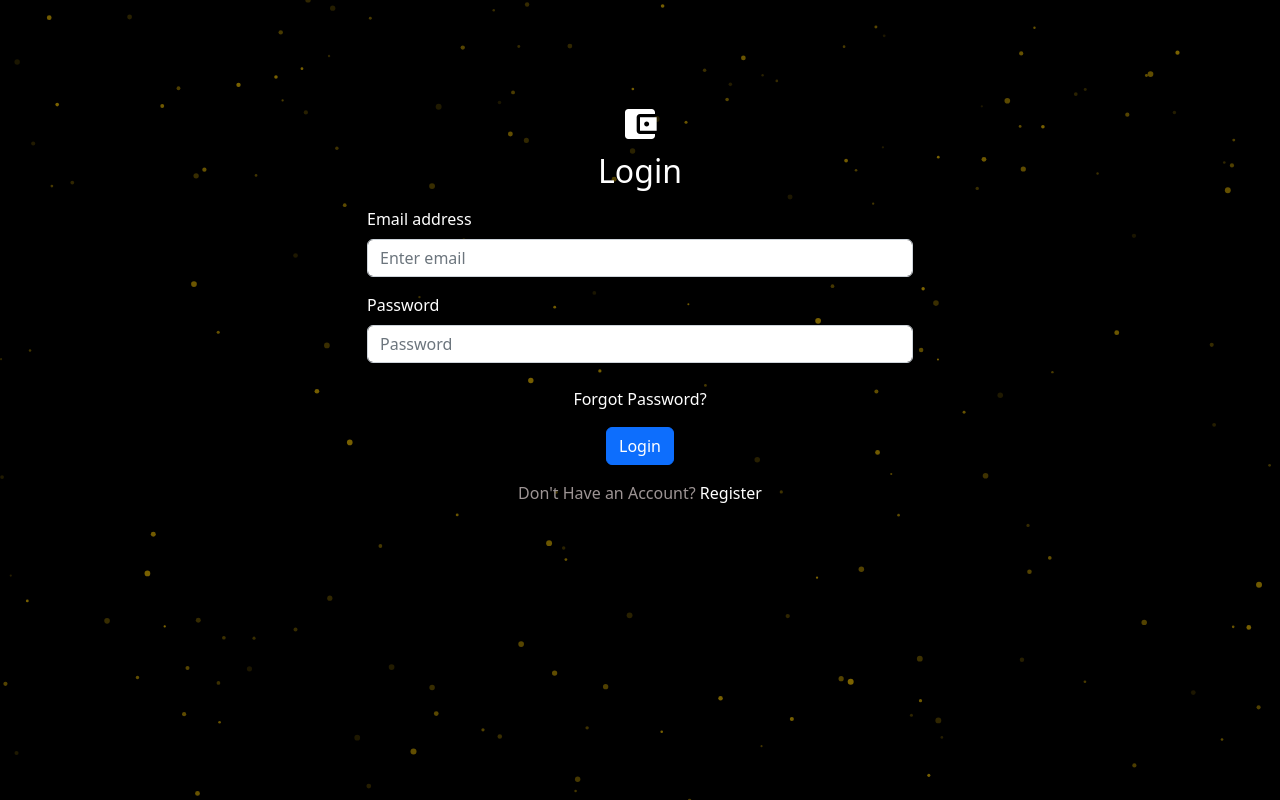
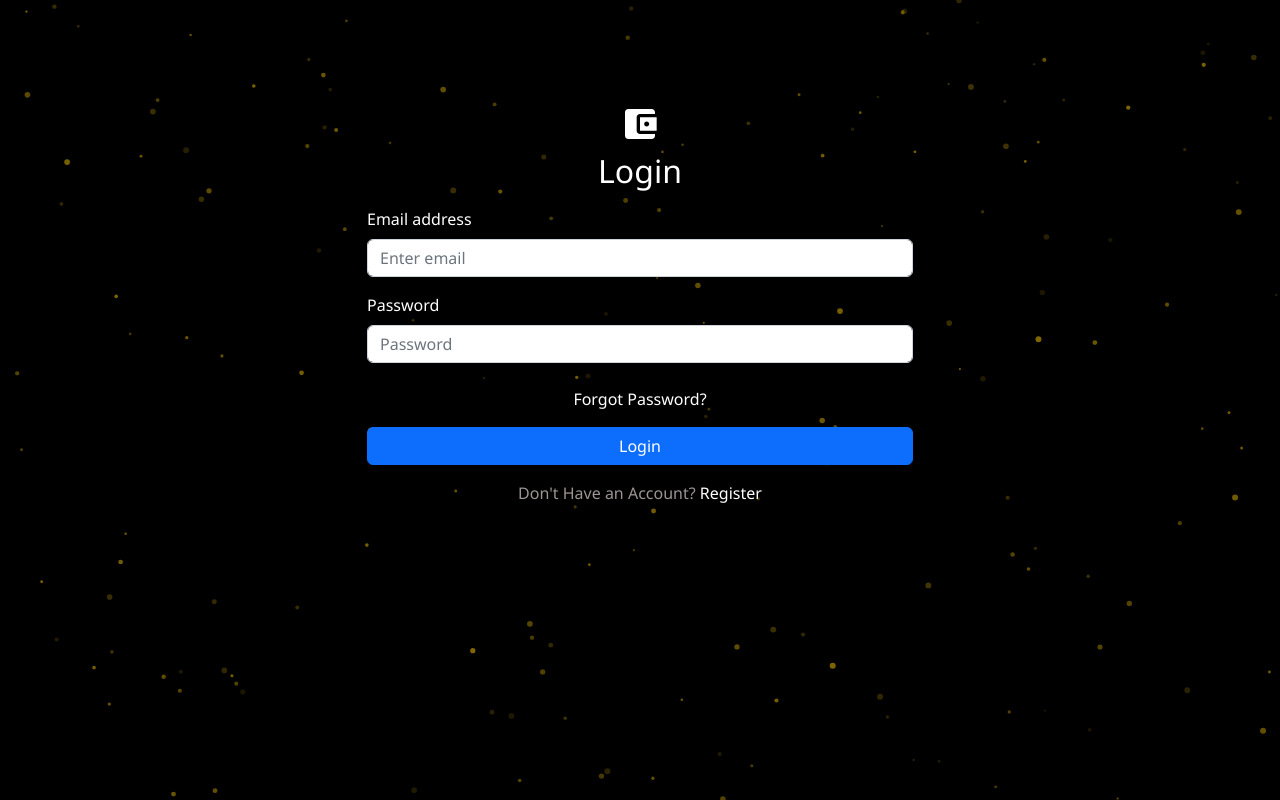
Before and after one commit to Sandeep-4512/Personal-Finance-Manager-App, a React (Create React App) app in the folder frontend/: page /login in a window 1280 px wide. Built offline with nearby package versions, Linux system fonts and the light colour scheme; no server answers.

Commit message:
Update App.css

```diff
--- a/frontend/src/App.css
+++ b/frontend/src/App.css
@@ -0,0 +1,176 @@
+/* Base Styles */
+.App {
+  min-height: 100vh;
+  display: flex;
+  flex-direction: column;
+  background-color: #f5f5f5; /* Light gray instead of solid grey */
+  font-family: 'Segoe UI', Tahoma, Geneva, Verdana, sans-serif;
+}
+
+/* Layout Styles */
+.main-container {
+  flex: 1;
+  display: flex;
+  flex-direction: column;
+  max-width: 1200px;
+  margin: 0 auto;
+  width: 100%;
+  padding: 20px;
+}
+
+/* Auth Page Common Styles */
+.auth-container {
+  display: flex;
+  justify-content: center;
+  align-items: center;
+  min-height: 100vh;
+  background: linear-gradient(135deg, #f5f7fa 0%, #c3cfe2 100%);
+}
+
+.auth-form {
+  background: white;
+  padding: 2.5rem;
+  border-radius: 12px;
+  box-shadow: 0 10px 30px rgba(0, 0, 0, 0.1);
+  width: 100%;
+  max-width: 450px;
+  margin: 20px;
+}
+
+.auth-header {
+  text-align: center;
+  margin-bottom: 2rem;
+}
+
+.auth-header h2 {
+  color: #2c3e50;
+  font-weight: 600;
+}
+
+/* Avatar Page Styles */
+.avatar-selection {
+  display: flex;
+  flex-direction: column;
+  align-items: center;
+  padding: 2rem;
+}
+
+.avatar-grid {
+  display: grid;
+  grid-template-columns: repeat(auto-fill, minmax(120px, 1fr));
+  gap: 1.5rem;
+  width: 100%;
+  max-width: 800px;
+  margin-top: 2rem;
+}
+
+.avatar-item {
+  cursor: pointer;
+  transition: all 0.3s ease;
+  border-radius: 8px;
+  overflow: hidden;
+  border: 3px solid transparent;
+}
+
+.avatar-item:hover {
+  transform: scale(1.05);
+}
+
+.avatar-item.selected {
+  border-color: #3498db;
+}
+
+/* Button Styles */
+.btn-primary {
+  background-color: #3498db;
+  border: none;
+  padding: 12px 24px;
+  border-radius: 8px;
+  color: white;
+  font-weight: 600;
+  cursor: pointer;
+  transition: all 0.3s ease;
+  width: 100%;
+  margin-top: 1rem;
+}
+
+.btn-primary:hover {
+  background-color: #2980b9;
+  transform: translateY(-2px);
+}
+
+/* Form Elements */
+.form-group {
+  margin-bottom: 1.5rem;
+}
+
+.form-control {
+  width: 100%;
+  padding: 12px 16px;
+  border: 1px solid #ddd;
+  border-radius: 8px;
+  font-size: 1rem;
+  transition: border 0.3s ease;
+}
+
+.form-control:focus {
+  outline: none;
+  border-color: #3498db;
+  box-shadow: 0 0 0 3px rgba(52, 152, 219, 0.2);
+}
+
+/* Responsive Design */
+@media (max-width: 768px) {
+  .auth-form {
+    padding: 1.5rem;
+    margin: 10px;
+  }
+
+  .avatar-grid {
+    grid-template-columns: repeat(auto-fill, minmax(100px, 1fr));
+  }
+}
+
+@media (max-width: 480px) {
+  .auth-form {
+    padding: 1.25rem;
+  }
+
+  .avatar-grid {
+    grid-template-columns: repeat(2, 1fr);
+    gap: 1rem;
+  }
+}
+
+/* Animation Effects */
+@keyframes fadeIn {
+  from { opacity: 0; transform: translateY(10px); }
+  to { opacity: 1; transform: translateY(0); }
+}
+
+.auth-form, .avatar-selection {
+  animation: fadeIn 0.5s ease-out forwards;
+}
+
+/* Utility Classes */
+.text-center {
+  text-align: center;
+}
+
+.mt-3 {
+  margin-top: 1rem;
+}
+
+.mb-3 {
+  margin-bottom: 1rem;
+}
+
+.link {
+  color: #3498db;
+  text-decoration: none;
+  cursor: pointer;
+}
+
+.link:hover {
+  text-decoration: underline;
+}
```
